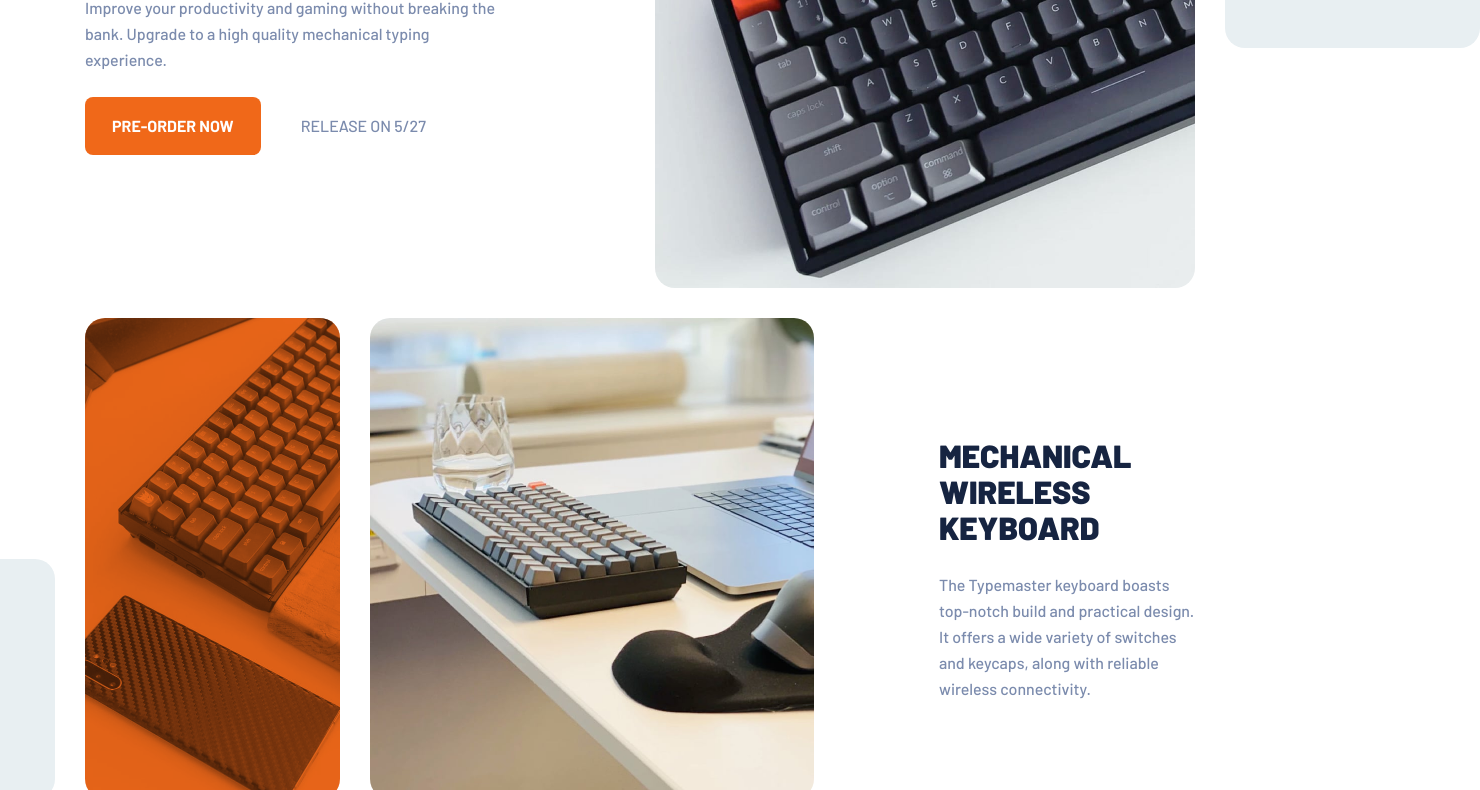
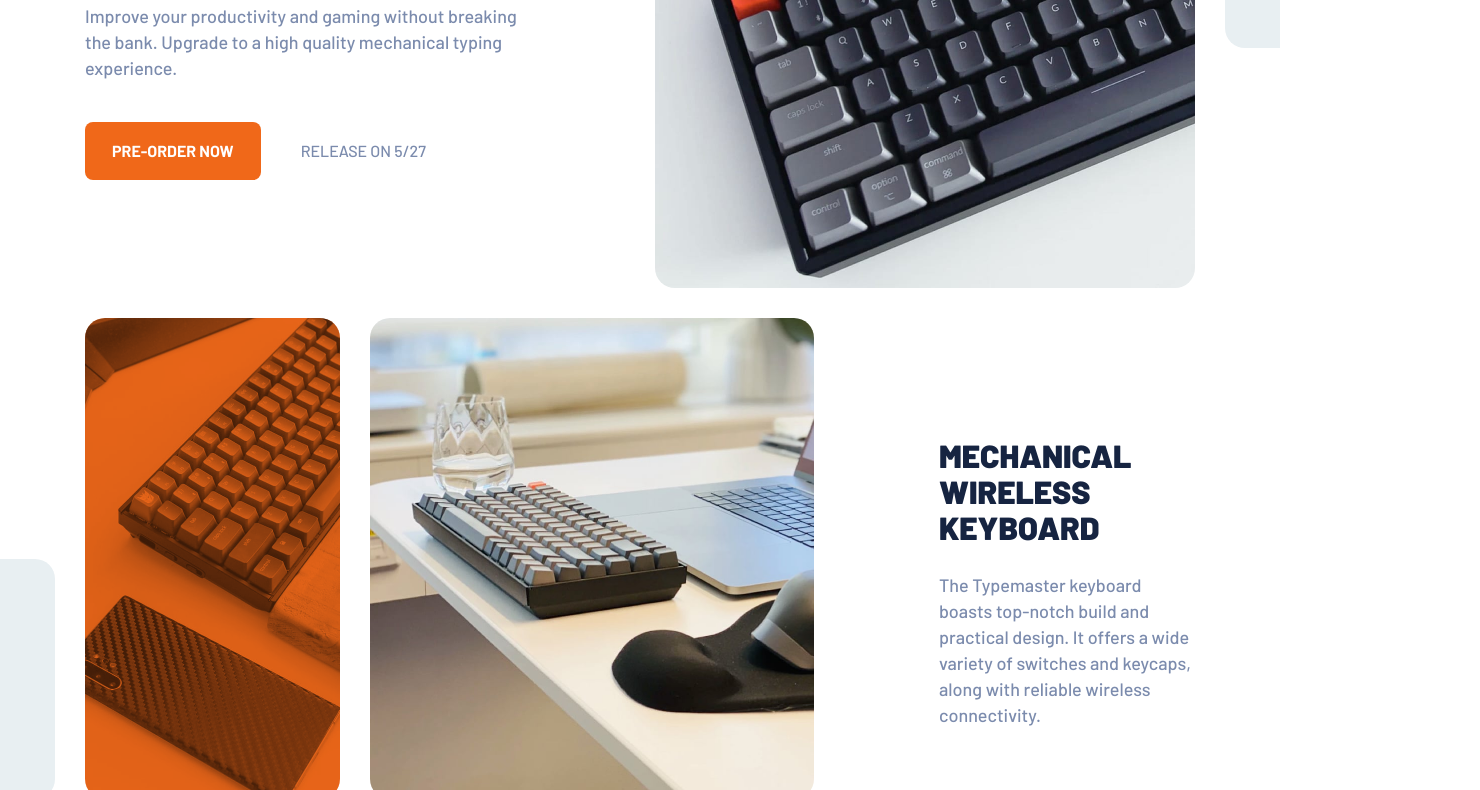
Before and after one commit to sergioreynoso/typemaster-pre-launch-landing-page, a website built with Parcel: page index.html in a window 1280 px wide. Shown: the part 388-1178 px from the top of the page, 1480 px wide, since content can reach past the window. Built offline with nearby package versions, Linux system fonts and the light colour scheme.

Commit message:
Tweaked header spacing and updated Readme

```diff
--- a/scss/base/_base.scss
+++ b/scss/base/_base.scss
@@ -7,6 +7,7 @@
 html {
   font-size: 100%;
   box-sizing: border-box;
+  overflow-x: hidden;
 }
 
 *,
--- a/scss/base/_typography.scss
+++ b/scss/base/_typography.scss
@@ -45,8 +45,9 @@ h3 {
 p {
   font-style: normal;
   font-weight: 500;
-  font-size: 1rem;
+  font-size: 1.125rem;
   line-height: 1.625rem;
+
   @include mix.respond(tablet) {
     font-size: 1rem;
     line-height: 1.625rem;
--- a/scss/layout/_header.scss
+++ b/scss/layout/_header.scss
@@ -9,7 +9,7 @@
 
   display: grid;
   grid-template-columns: max-content minmax(15rem, 1fr) 1fr;
-  grid-template-rows: 1.5fr min-content min-content 1fr;
+  grid-template-rows: 10.7rem min-content 5.7rem 1fr;
   grid-row-gap: 1.5rem;
 
   @include mix.respond(mobile) {
@@ -26,7 +26,7 @@
 
   &__paragraph {
     grid-column: 1 / 3;
-    width: 74%;
+    width: 80%;
 
     @include mix.respond(mobile) {
       width: 100%;
@@ -36,7 +36,7 @@
   &__btn {
     grid-column: 1 / 2;
     grid-row: 3 / 4;
-    align-self: start;
+    align-self: center;
   }
 
   &__release-date {
--- a/scss/layout/_nav.scss
+++ b/scss/layout/_nav.scss
@@ -15,6 +15,7 @@
   &__logo {
     display: inline-block;
     justify-self: start;
+    align-self: center;
   }
 
   &__btn {
```
Also changed, not shown: README.md, assets/screenshots/mobile.jpeg (added), 2 other files.
